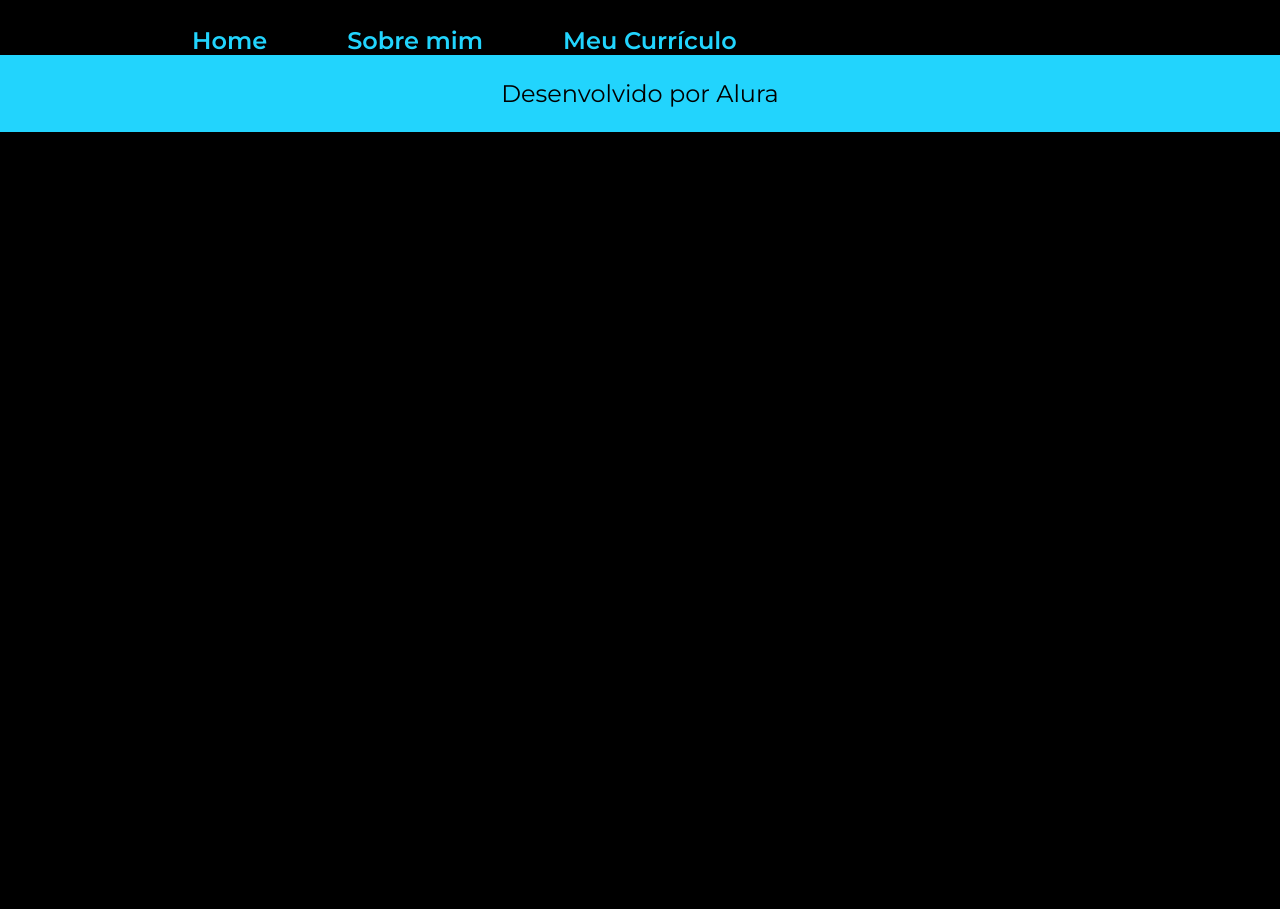
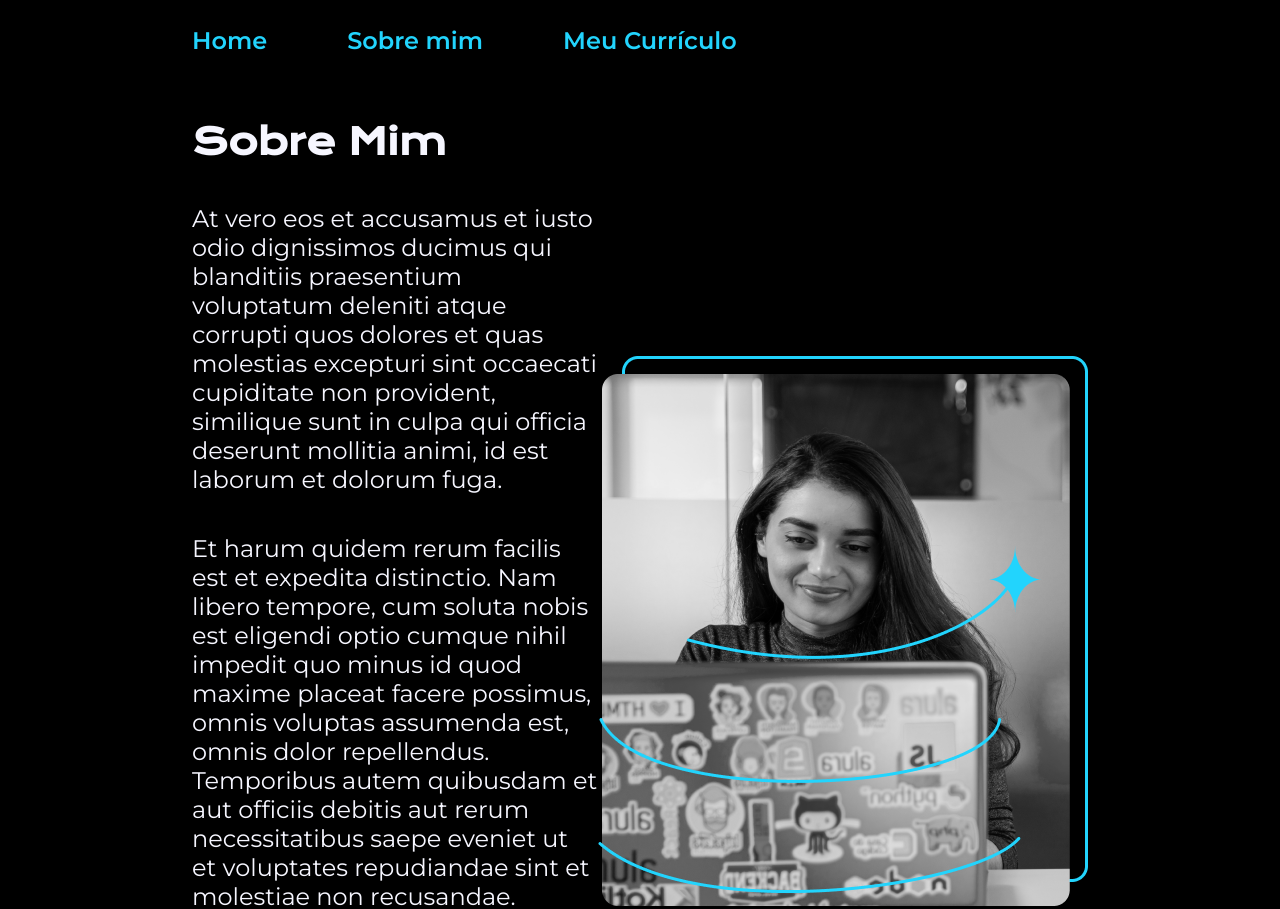
Before and after one commit to diegofm300/treinamento-HTML-CSS, a plain HTML site: page about.html in a window 1280 px wide. Shown: the top 909 px of the page. Before the commit the page ends 800 px from the top, so only its background shows below. Drawn offline with nearby package versions, Linux system fonts and the light colour scheme.

Commit message:
Criação do conteúdo da página sobre

```diff
--- a/about.html
+++ b/about.html
@@ -14,7 +14,14 @@
             <a class="cabecalho__menu_link" href="curriculo.html">Meu Currículo</a></a>
         </nav>
     </header>
-    <main></main>
+    <main class="apresentacao">
+        <section class="apresentacao__conteudo">
+            <h1 class="apresentacao__conteudo__titulo">Sobre Mim</h1>
+            <p class="apresentacao__conteudo__texto">At vero eos et accusamus et iusto odio dignissimos ducimus qui blanditiis praesentium voluptatum deleniti atque corrupti quos dolores et quas molestias excepturi sint occaecati cupiditate non provident, similique sunt in culpa qui officia deserunt mollitia animi, id est laborum et dolorum fuga.</p>
+            <p class="apresentacao__conteudo__texto">Et harum quidem rerum facilis est et expedita distinctio. Nam libero tempore, cum soluta nobis est eligendi optio cumque nihil impedit quo minus id quod maxime placeat facere possimus, omnis voluptas assumenda est, omnis dolor repellendus. Temporibus autem quibusdam et aut officiis debitis aut rerum necessitatibus saepe eveniet ut et voluptates repudiandae sint et molestiae non recusandae. Itaque earum rerum hic tenetur a sapiente delectus, ut aut reiciendis voluptatibus maiores alias consequatur aut perferendis doloribus asperiores ipsum delis forum birol parela maxime infena. Excepteur sint occaecat cupidatat non.</p>
+        </section>
+        <img src="./assets/Imagem.png" alt="Foto da Joana Santos programando">
+    </main>
     <footer class="rodape">
         <p>Desenvolvido por Alura</p>
     </footer>
```
